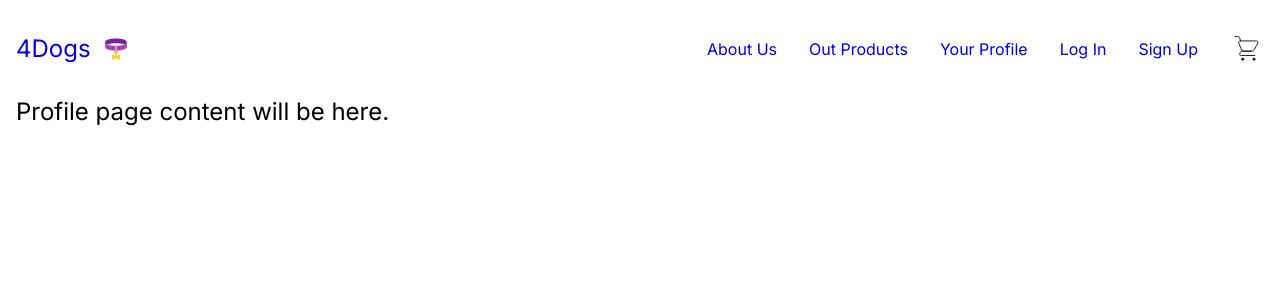
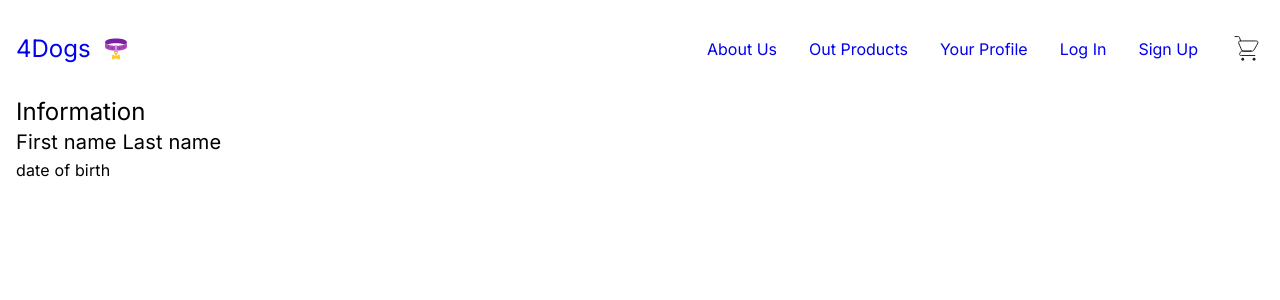
Before and after one commit to eugenekhovaiev/eCommerce-Application, a React (Vite) app: page /profile in a window 1280 px wide. Shown: the top 300 px of the page. Built offline with nearby package versions, Linux system fonts and the light colour scheme; what @commercetools/platform-sdk, @commercetools/sdk-client-v2 would draw is missing.

Commit message:
feat: setup mdb

```diff
--- a/package.json
+++ b/package.json
@@ -40,6 +40,7 @@
     "@mui/x-date-pickers": "^6.11.1",
     "dayjs": "^1.11.9",
     "isomorphic-fetch": "^3.0.0",
+    "mdb-react-ui-kit": "^6.2.0",
     "normalize.css": "^8.0.1",
     "react": "^18.2.0",
     "react-dom": "^18.2.0",
--- a/src/pages/profile/Profile.tsx
+++ b/src/pages/profile/Profile.tsx
@@ -1,10 +1,14 @@
+import { Typography } from '@mui/material';
+
 const Profile = (): JSX.Element => {
   return (
-    <main className="profile">
+    <section className="profile">
       <div className="container profile__container">
-        <h2 className="profile__title">Profile page content will be here.</h2>
+        <h2 className="profile__title">Information</h2>
+        <Typography variant="h6">First name Last name</Typography>
+        <Typography>date of birth</Typography>
       </div>
-    </main>
+    </section>
   );
 };
 
```
Also changed, not shown: 1 other file (tests, documents, lock files or other folders).
